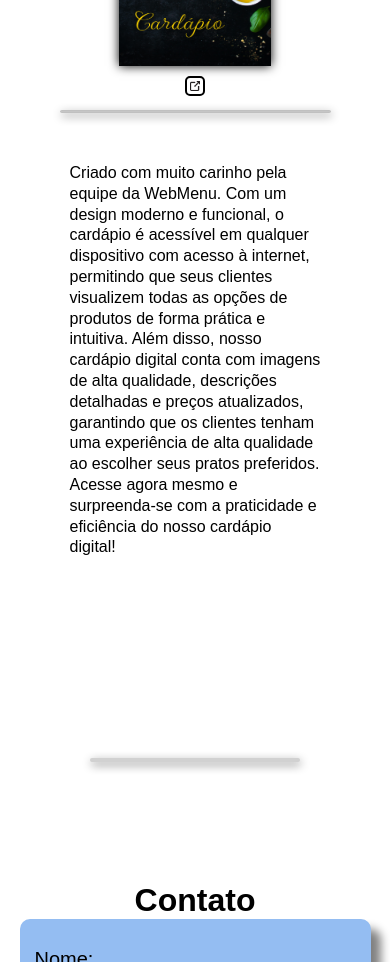
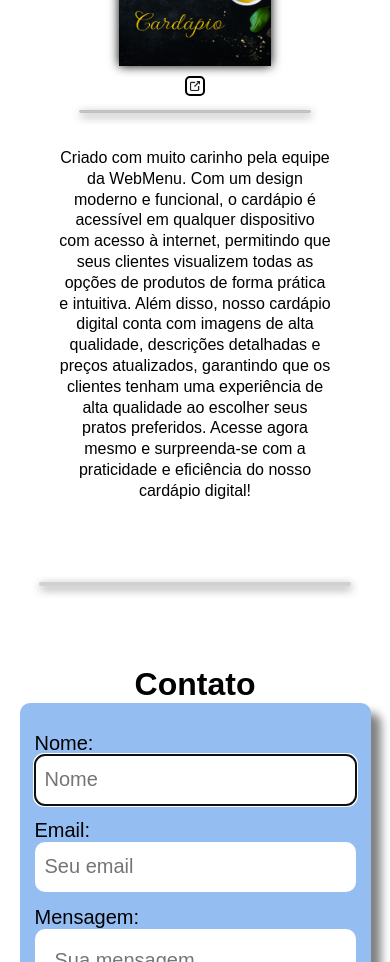
Before and after one commit to caueperuque/webmenu-landing-page, a React (Create React App) app in the folder webmenu/: page / in a window 390 px wide. Shown: the part 2300-3262 px from the top of the page. Built offline with nearby package versions, Linux system fonts and the light colour scheme; the HTML template or start-up script is replaced by a standard one; a web font is replaced by a local one.

Commit message:
modifying text portfolio

```diff
--- a/webmenu/src/components/portfolio/Portfolio.css
+++ b/webmenu/src/components/portfolio/Portfolio.css
@@ -128,9 +128,21 @@
   }
 
   .portfolio__card-text {
-    padding: 30px;
+    margin-top: 15px;
+    padding: 0;
     font-size: 1rem;
     line-height: 1.3rem;
-    text-align: start;
+    /* text-align: start; */
   }
+
+  .portfolio__sub-container, hr {
+    margin: 50ox 0px;
+    width: 80vw;
+  }
+
+  .portfolio__bar-end {
+    margin: 10px;
+    margin-bottom: 60px;
+  }
+
 }
--- a/webmenu/src/components/portfolio/Portfolio.jsx
+++ b/webmenu/src/components/portfolio/Portfolio.jsx
@@ -26,7 +26,7 @@ export class Portfolio extends Component {
             </div>
           </article>
         ))}
-        <hr />
+        <hr className='portfolio__bar-end'/>
         </div>
       </section>
   );
```
